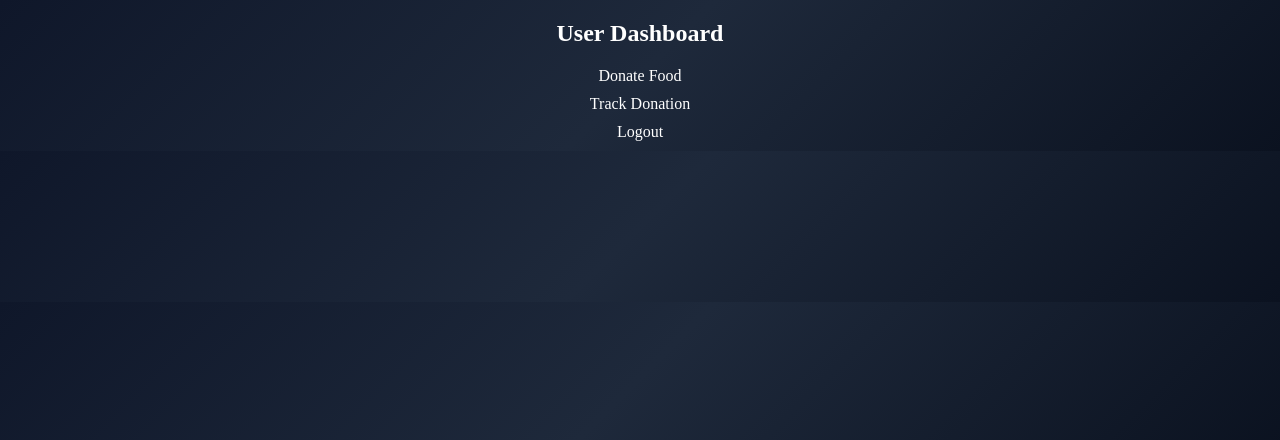
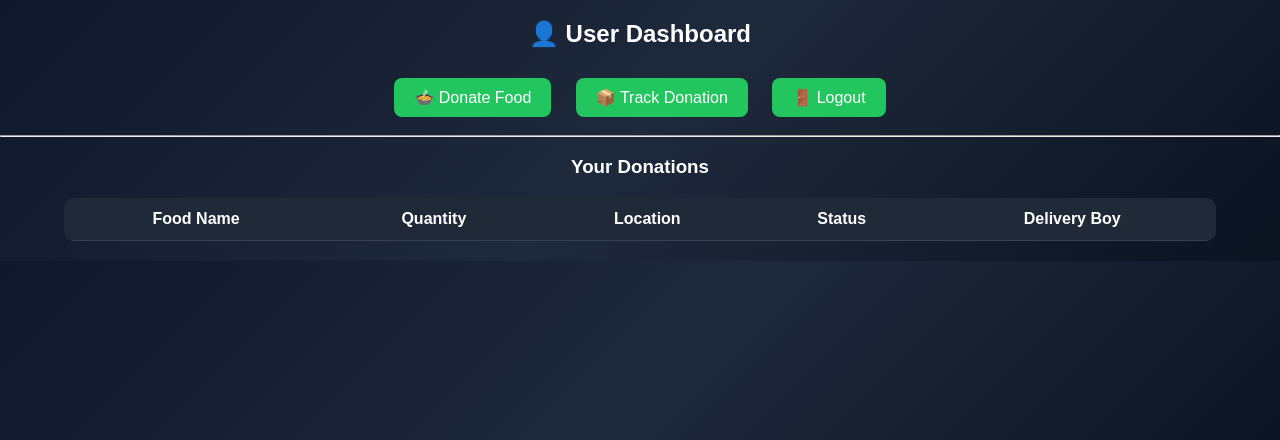
Before and after one commit to FAMITHABANUN/food-saver, a Flask app: page /user_dashboard in a window 1280 px wide. Shown: the top 440 px of the page. Run offline with Flask 3, Linux system fonts and the light colour scheme; a user stored in the database is signed in; data comes from the database, SQL or seed files in the repository; both versions use the stored data as it was after the commit; lists and menus that the app fills with data are empty.

Commit message:
Add files via upload

```diff
--- a/app.py
+++ b/app.py
@@ -131,16 +131,32 @@ def user_login():
     return render_template("user_login.html")
 
 
-# ================= USER DASHBOARD =================
+# ================= USER DASHBOARD ===============
 @app.route("/user_dashboard")
 def user_dashboard():
     if "user" not in session:
         return redirect(url_for("user_login"))
 
-    return render_template("user_dashboard.html")
+    user_email = session["user"]
 
+    conn = sqlite3.connect(DB)
+    cur = conn.cursor()
 
-# ================= DONATE FOOD =================
+    cur.execute("""
+        SELECT food_name, quantity, location, status, delivery_boy
+        FROM donations
+        WHERE user_email=?
+        ORDER BY id DESC
+    """, (user_email,))
+
+    donations = cur.fetchall()
+    conn.close()
+
+    return render_template(
+        "user_dashboard.html",
+        donations=donations,
+        user_email=user_email
+    )
 @app.route("/donate_food", methods=["GET", "POST"])
 def donate_food():
     if "user" not in session:
@@ -152,55 +168,58 @@ def donate_food():
         location = request.form.get("location")
         user_email = session["user"]
 
+        # Save donation to database
         conn = sqlite3.connect(DB)
         cur = conn.cursor()
 
-        cur.execute(
-            """
-            INSERT INTO donations(
+        cur.execute("""
+            INSERT INTO donations (
                 user_email,
                 food_name,
                 quantity,
                 location
             )
             VALUES (?,?,?,?)
-            """,
-            (user_email, food_name, quantity, location)
-        )
+        """, (user_email, food_name, quantity, location))
 
         conn.commit()
         conn.close()
 
+        # ================= EMAIL (SAFE VERSION) =================
         try:
             msg = Message(
-              subject="❤️ Food Donation Confirmation | FoodSaver",
-               recipients=[user_email]
-)
+                subject="❤️ Food Donation Confirmation | FoodSaver",
+                recipients=[user_email]
+            )
+
             msg.body = f"""
-            Hello Companion, 👋
-            ❤️ Thank you so much for your kind heart and generous food donation! ❤️
-            Your support is immensely valuable in feeding those in need. 🙏✨
-            📝 Here are your complete submission details:
-            --------------------------------------------------
-            🍲 Food Name : {food_name}
-            📊 Quantity  : {quantity}
-            📍 Location  : {location}
-            --------------------------------------------------
-            🚚 Our team will verify your donation and arrange pickup as soon as possible.
-            🌱 Every meal you share brings hope to someone in need.
-            Finally, we say a heartfelt thank you for making a real difference today! 🌟🌎
-            With gratitude,
-            ❤️ FoodSaver Team
-            """
+Hello Companion, 👋
+
+❤️ Thank you so much for your kind heart and generous food donation! ❤️
+
+📝 Here are your details:
+--------------------------------------------------
+🍲 Food Name : {food_name}
+📊 Quantity  : {quantity}
+📍 Location  : {location}
+--------------------------------------------------
+
+🙏 Your support helps feed those in need.
+With gratitude,
+❤️ FoodSaver Team
+"""
 
             mail.send(msg)
 
         except Exception as e:
-            print(f"Donation Email Error: {e}")
+            print("Email failed but donation saved:", e)
 
+        # Redirect to success page ALWAYS
         return redirect(url_for("success"))
 
     return render_template("donate_food.html")
+
+
 
 
 # ================= SUCCESS =================
--- a/templates/user_dashboard.html
+++ b/templates/user_dashboard.html
@@ -6,17 +6,46 @@
 <style>
 body{
     margin:0;
-font-family:Poppins;
+    font-family:Poppins, sans-serif;
     background:linear-gradient(135deg,#0f172a,#1e293b,#0b1220);
     color:white;
     text-align:center;
 }
 
+h2{
+    margin-top:20px;
+}
+
 a{
-display:block;
+    display:inline-block;
     margin:10px;
+    padding:10px 20px;
+    background:#22c55e;
     color:white;
     text-decoration:none;
+    border-radius:8px;
+}
+
+a:hover{
+    background:#16a34a;
+}
+
+table{
+    width:90%;
+    margin:20px auto;
+    border-collapse:collapse;
+    background:#111827;
+    border-radius:10px;
+    overflow:hidden;
+}
+
+th,td{
+    padding:12px;
+    border-bottom:1px solid #374151;
+}
+
+th{
+    background:#1f2937;
 }
 </style>
 
@@ -24,11 +53,35 @@ text-decoration:none;
 
 <body>
 
-<h2>User Dashboard</h2>
+<h2>👤 User Dashboard</h2>
 
-<a href="/donate_food">Donate Food</a>
-<a href="/track_donation">Track Donation</a>
-<a href="/logout">Logout</a>
+<a href="/donate_food">🍲 Donate Food</a>
+<a href="/track_donation">📦 Track Donation</a>
+<a href="/logout">🚪 Logout</a>
+
+<hr>
+
+<h3>Your Donations</h3>
+
+<table>
+    <tr>
+        <th>Food Name</th>
+        <th>Quantity</th>
+        <th>Location</th>
+        <th>Status</th>
+        <th>Delivery Boy</th>
+    </tr>
+
+    {% for d in donations %}
+    <tr>
+        <td>{{ d[0] }}</td>
+        <td>{{ d[1] }}</td>
+        <td>{{ d[2] }}</td>
+        <td>{{ d[3] }}</td>
+        <td>{{ d[4] }}</td>
+    </tr>
+    {% endfor %}
+</table>
 
 </body>
 </html>
```
Also changed, not shown: foodsaver.db. Lines whose indentation alone changed are shown as unchanged.
